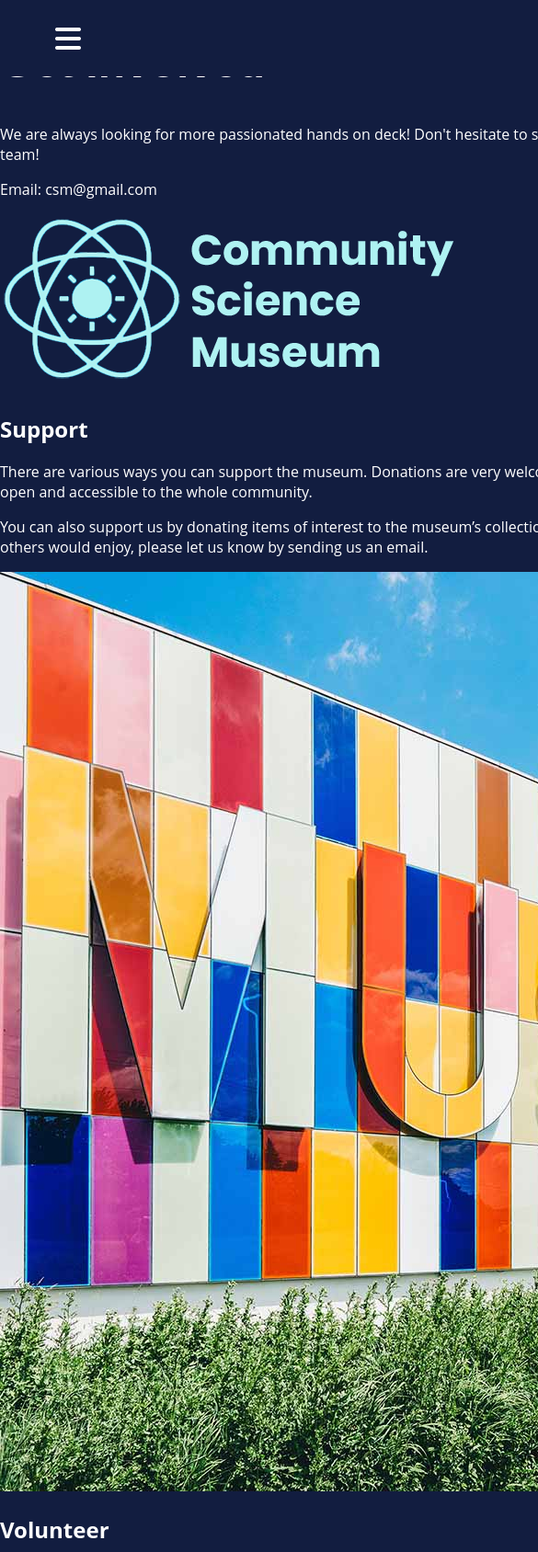
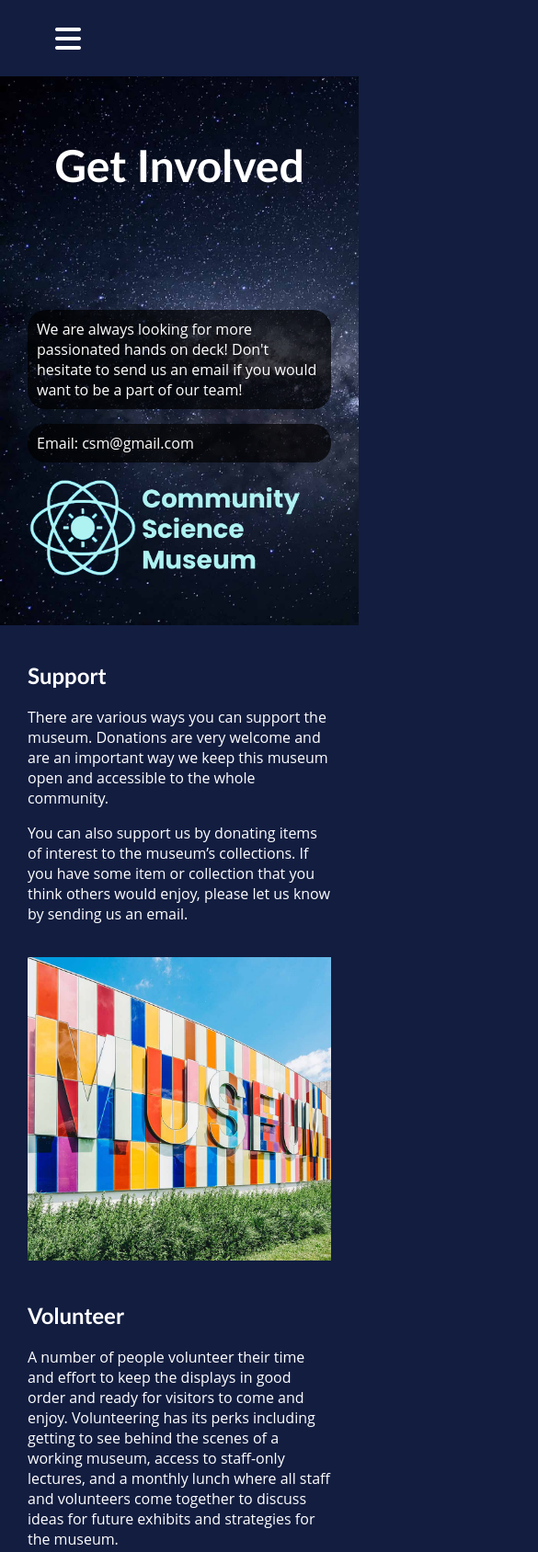
Before and after one commit to Jenfer93/community-science-museum-jenny-feragen-semester-project, a plain HTML site: page involved.html in a window 390 px wide. Shown: the top 1688 px of the page at 92% size, 585 px wide, since content can reach past the window. Drawn offline with Linux system fonts and the light colour scheme.

Commit message:
finished html and mobile

```diff
--- a/css/exhibition.css
+++ b/css/exhibition.css
@@ -1,11 +1,12 @@
 main {
-  margin-top: 100px;
+  text-align: center;
+}
+
+main p {
+  text-align: left;
 }
 
 .exhibition-intro {
-  background-image: url(/images/pexels-joshua-navratil-5300362.jpg);
-  background-size: cover;
-  height: 600px;
   display: flex;
   flex-direction: column;
   justify-content: space-evenly;
@@ -16,10 +17,9 @@ main {
 
 .exhibition-intro p {
   max-width: 500px;
-}
-
-img {
-  max-width: 100%;
+  padding: 10px;
+  border-radius: 20px;
+  background-color: rgba(0, 0, 0, 0.7);
 }
 
 .exhibition-container {
@@ -40,10 +40,6 @@ img {
   max-width: 300px;
 }
 
-.exhibition-card h2 {
-  text-align: center;
+.visit-cta {
+  margin: 10px auto;
 }
-
-.visit-cta {
-  margin: 10px 30px;
-}
--- a/css/explore.css
+++ b/css/explore.css
@@ -1,21 +1,10 @@
 main {
   text-align: center;
-  max-width: 100%;
 }
 
 h1 {
-  margin-top: 80px;
-  padding-top: 100px;
-}
-
-.intro-img {
-  background-image: url(/images/pexels-joshua-navratil-5300362.jpg);
-  height: 400px;
-  background-size: cover;
-}
-
-img {
-  width: 100%;
+  padding-top: 300px;
+  margin-top: 0px;
 }
 
 .explore-for-kids,
--- a/css/index.css
+++ b/css/index.css
@@ -1,20 +1,9 @@
-main {
-  width: 100%;
-  margin: 0;
-  margin-top: 100px;
-}
-
-.intro-image img {
-  max-width: 300px;
+.index-intro img {
   margin: 50px 50px 10px 50px;
 }
 
-.intro-image {
-  background-image: url(/images/pexels-joshua-navratil-5300362.jpg);
-  background-repeat: none;
-  background-size: cover;
+.index-intro {
   max-width: 100%;
-  height: 500px;
   display: flex;
   align-content: center;
   justify-content: space-evenly;
@@ -24,6 +13,9 @@ main {
 .intro-text p {
   color: var(--white);
   max-width: 500px;
+  padding: 10px;
+  border-radius: 20px;
+  background-color: rgba(0, 0, 0, 0.7);
 }
 
 .intro-text {
@@ -82,8 +74,11 @@ p {
   max-width: 300px;
 }
 
+.index-exhibition p {
+  text-align: left;
+}
+
 .index-exhibition img {
-  width: 100%;
   border-radius: 10px;
 }
 
--- /dev/null
+++ b/css/involved.css
@@ -0,0 +1,29 @@
+.involved-intro {
+  display: flex;
+  flex-wrap: wrap;
+  justify-content: space-evenly;
+  align-items: center;
+}
+
+.involved-intro p {
+  max-width: 400px;
+  background-color: rgba(0, 0, 0, 0.7);
+  border-radius: 20px;
+  padding: 10px;
+}
+
+.involved-intro div {
+  padding: 10px 30px;
+}
+
+.involved-container {
+  display: flex;
+  flex-wrap: wrap;
+  margin: 20px 30px;
+  justify-content: space-evenly;
+  gap: 20px;
+}
+
+.involved-container div {
+  max-width: 400px;
+}
--- /dev/null
+++ b/css/special.css
@@ -0,0 +1,48 @@
+main {
+  margin-bottom: 200px;
+}
+
+.special-intro {
+  text-align: center;
+  padding-top: 300px;
+}
+
+.special-container {
+  display: flex;
+  flex-wrap: wrap;
+  gap: 50px;
+  justify-content: space-between;
+  margin: 20px 200px;
+}
+
+.special-container div {
+  background-color: rgba(255, 255, 255, 0.7);
+  color: var(--black);
+  padding: 0px 20px 20px 20px;
+  margin-top: 300px;
+}
+
+.special-container section {
+  max-width: 400px;
+  margin-bottom: 50px;
+}
+
+.special-1 {
+  background-image: url(/images//andrew-ruiz-348421.jpg);
+  margin-bottom: 80px;
+}
+
+.special-2 {
+  background-image: url(/images/night-at-the-museum.jpg);
+}
+
+.special-3 {
+  background-image: url(/images/scientific-2040795_1280.jpg);
+}
+
+.special-1,
+.special-2,
+.special-3 {
+  background-size: cover;
+  height: 500px;
+}
--- a/css/styles.css
+++ b/css/styles.css
@@ -19,9 +19,20 @@ body {
   grid-template-rows: auto auto auto;
 }
 
+main {
+  margin-top: 80px;
+}
+
 h1 {
-  font-family: "Poppins", sans-serif;
+  font-family: "Poppins", "Gill Sans", "Gill Sans MT", Calibri, "Trebuchet MS",
+    sans-serif;
   font-size: 3em;
+}
+
+h2,
+h3 {
+  font-family: "Poppins", "Gill Sans", "Gill Sans MT", Calibri, "Trebuchet MS",
+    sans-serif;
 }
 
 .hamburger-label {
@@ -71,6 +82,17 @@ nav {
   width: 100%;
 }
 
+.index-intro,
+.explore-intro,
+.exhibition-intro,
+.involved-intro,
+.special-intro,
+.visit-intro {
+  background-image: url(/images/pexels-joshua-navratil-5300362.jpg);
+  background-size: cover;
+  height: 600px;
+}
+
 .cta {
   display: inline-block;
   border: #6889a6 solid 3px;
@@ -80,6 +102,14 @@ nav {
   text-decoration: none;
   font-weight: bold;
   background-color: var(--dark-blue);
+}
+
+img {
+  max-width: 100%;
+}
+
+.logo {
+  max-width: 300px;
 }
 
 footer {
--- a/involved.html
+++ b/involved.html
@@ -7,6 +7,7 @@
     <meta name="description" content="The Community Science Museum, giving families the chance to be real scientists and to explore together">
     <script src="https://kit.fontawesome.com/8674573c99.js" crossorigin="anonymous"></script>
     <link rel="stylesheet" href="/css/styles.css">
+    <link rel="stylesheet" href="/css/involved.css">
     <title>Community Science Museum | Get Involved</title>
 </head>
 <body>
@@ -25,34 +26,38 @@
         </nav>
     </header>
     <main>
-       <section>
+        <section class="involved-intro">
             <h1>Get Involved</h1>
+            <div>
             <p>We are always looking for more passionated hands on deck! Don't hesitate to send us an email if you would want to be a part of our team!</p>
             <p>Email: csm@gmail.com</p>
-            <img src="images/logo-dark2.png" alt="Community Science Museum">
+            <img class="logo" src="images/logo-dark2.png" alt="Community Science Museum">
+            </div>
         </section>
-    <div>
+        <section class="involved-container">
+            <div class="flex-item1">
                 <h2>Support</h2>
                 <p>There are various ways you can support the museum. Donations are very welcome and are an important way we keep this museum open and accessible to the whole community.</p>
                 <p>You can also support us by donating items of interest to the museum’s collections. If you have some item or collection that you think others would enjoy, please let us know by sending us an email.</p>
             </div>
-    <div>
+            <div class="flex-item2">
                 <img src="images/scott-webb-102825.jpg" alt="Rainbowcolored Museums wall">
             </div>
-    <div>
+            <div class="flex-item3">
                 <h2>Volunteer</h2>
                 <p>A number of people volunteer their time and effort to keep the displays in good order and ready for visitors to come and enjoy. Volunteering has its perks including getting to see behind the scenes of a working museum, access to staff-only lectures, and a monthly lunch where all staff and volunteers come together to discuss ideas for future exhibits and strategies for the museum.
                 </p>
                 <p>You can help  volunteer in a number of different spheres. Please contact us if you’d like to find out more about how you can get involved.
                 </p>
             </div>
-    <div>
+            <div class="flex-item4">
                 <h2>Internships</h2>
                 <p>Are you interested in working in a museum? Do you enjoy the fun and excitement of sharing the wonders of nature with people? Well you could be just the right person to enjoy an internship at the museum.
                 </p>
                 <p>You’ll be learning from a number of different academics and people who are passionate about science and sharing it with the wider community.
                 </p>
             </div>
+        </section>
     </main>
     <footer>
         <h3>"Explore together"</h3>
```
Also changed, not shown: css/visit.css (+4 -12 lines), exhibition.html (+3 -3 lines), explore.html (+1 -1 lines), index.html (+2 -2 lines), special.html (+24 -1 lines), visit.html (+3 -3 lines). Lines whose indentation alone changed are shown as unchanged.
